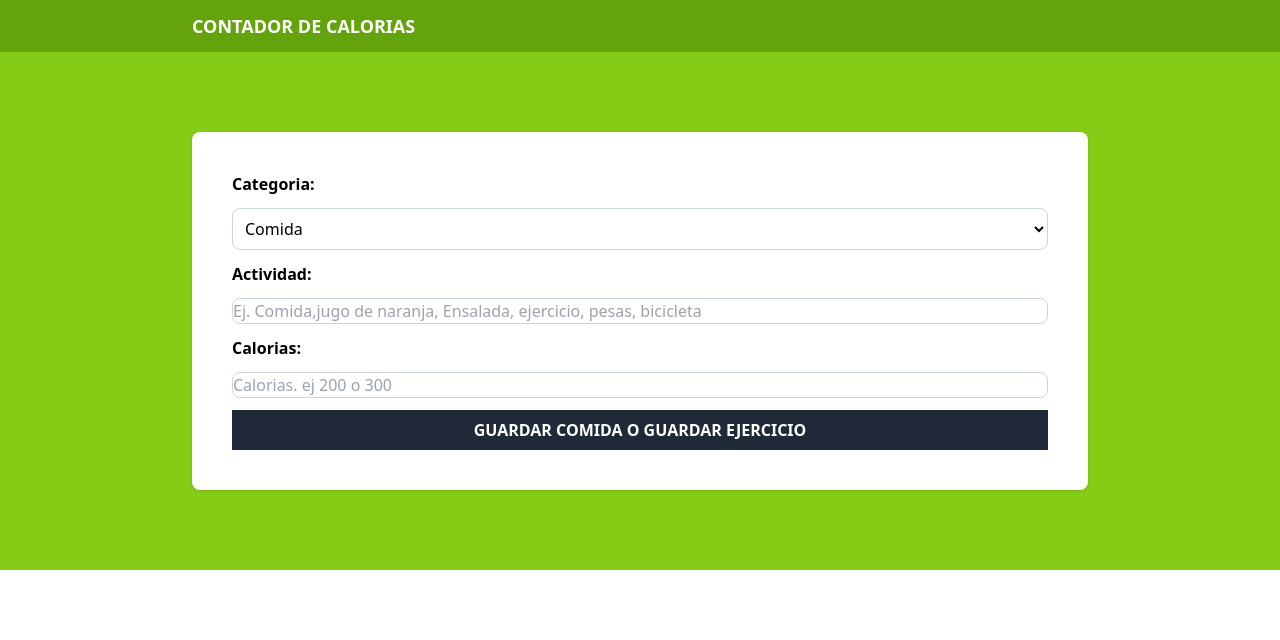
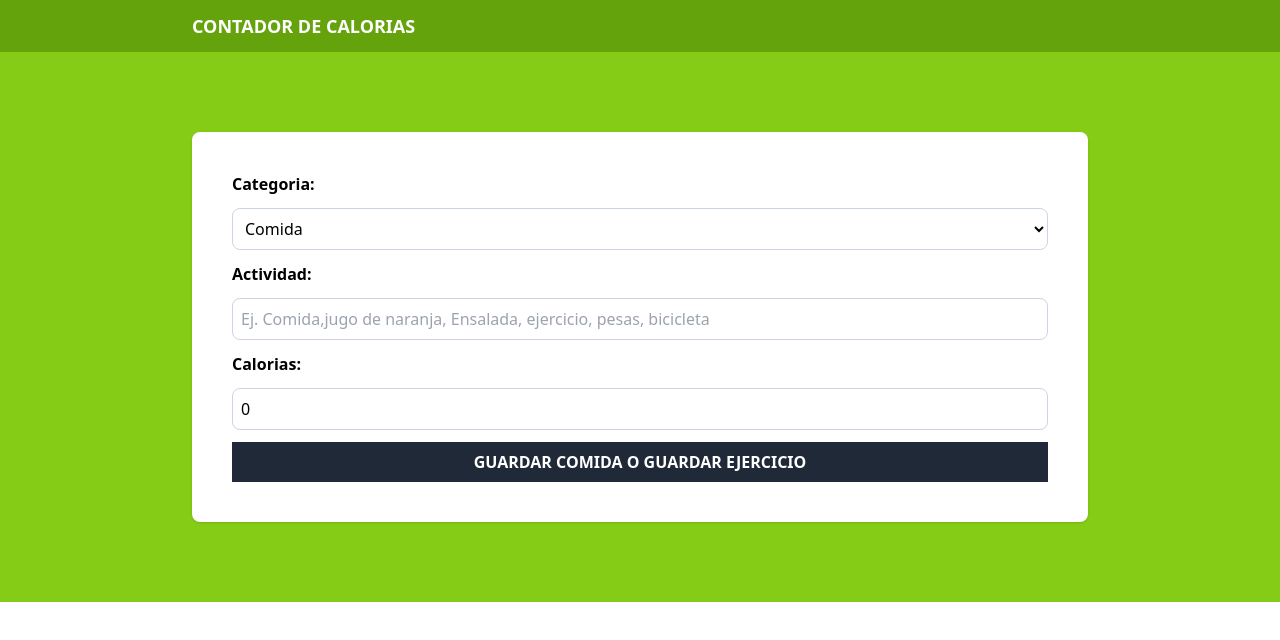
Before and after one commit to martin0123478/calories-tracker, a React app: page / in a window 1280 px wide. Shown: the top 640 px of the page. Built offline with nearby package versions, Linux system fonts and the light colour scheme; the HTML template or start-up script is replaced by a standard one.

Commit message:
feat:write the state

```diff
--- a/src/components/Form.tsx
+++ b/src/components/Form.tsx
@@ -1,12 +1,28 @@
-
+import { useState } from "react"
 import { categories } from "../data/categories"
 export const Form = () => {
+
+    const [activity, setActivity] = useState({
+        category: 1,
+        name: '',
+        calories: 0
+
+    })
+
+    const handleChange = (e) => {
+        setActivity({
+            ...activity,
+            [e.target.id]: e.target.value
+        })
+    }
     return (
         <form action="" className="space-y-5 bg-white shadow p-10 rounded-lg">
             <div className="grid grid-cols-1 gap-3">
                 <label htmlFor="category" className="font-bold">Categoria:</label>
                 <select name="" id="category"
                     className="border border-slate-300 p-2 rounded-lg w-full bg-white"
+                    value={activity.category}
+                    onChange={handleChange}
                 >
                     {
                         categories.map(category => (
@@ -16,12 +32,14 @@ export const Form = () => {
                 </select>
 
                 <div className="grid grid-cols-1 gap-3">
-                    <label htmlFor="activity" className="font-bold">Actividad:</label>
-                    <input type="text" id="activity" className="border border-slate-300 rounded-lg" placeholder="Ej. Comida,jugo de naranja, Ensalada, ejercicio, pesas, bicicleta " />
+                    <label htmlFor="name" className="font-bold">Actividad:</label>
+                    <input type="text" id="name" className="border border-slate-300 rounded-lg p-2" placeholder="Ej. Comida,jugo de naranja, Ensalada, ejercicio, pesas, bicicleta " value={activity.name}
+                        onChange={handleChange} />
                 </div>
                 <div className="grid grid-cols-1 gap-3">
                     <label htmlFor="calories" className="font-bold">Calorias:</label>
-                    <input type="number" id="calories" className="border border-slate-300 rounded-lg" placeholder="Calorias. ej 200 o 300 " />
+                    <input type="number" id="calories" className="border border-slate-300 rounded-lg p-2" placeholder="Calorias. ej 200 o 300 " value={activity.calories}
+                        onChange={handleChange} />
                 </div>
 
                 <input type="submit" className="bg-gray-800 hover:bg-gray-900 w-full p-2 font-bold uppercase text-white cursor-pointer" value='Guardar comida o Guardar ejercicio' />
```
